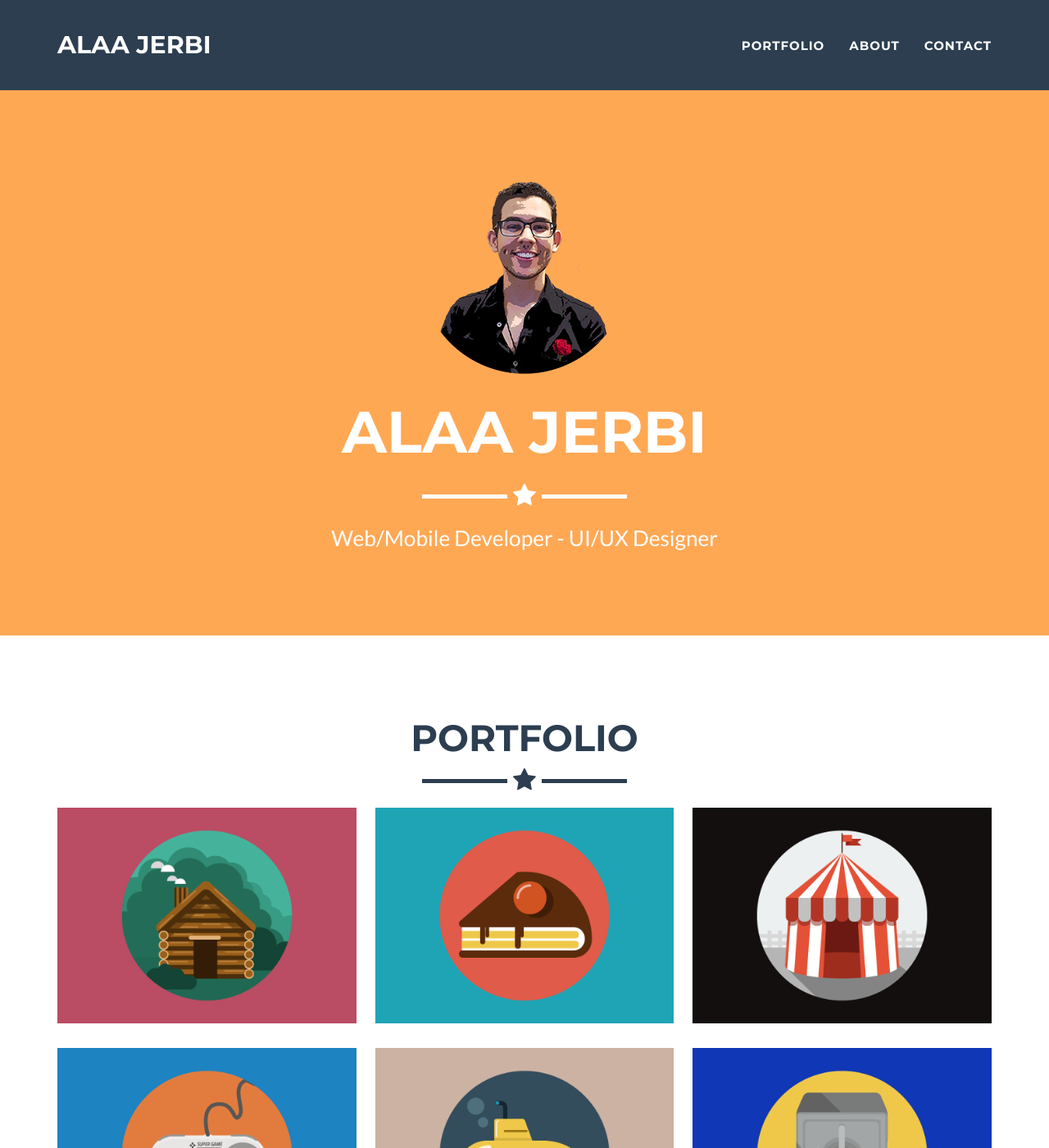
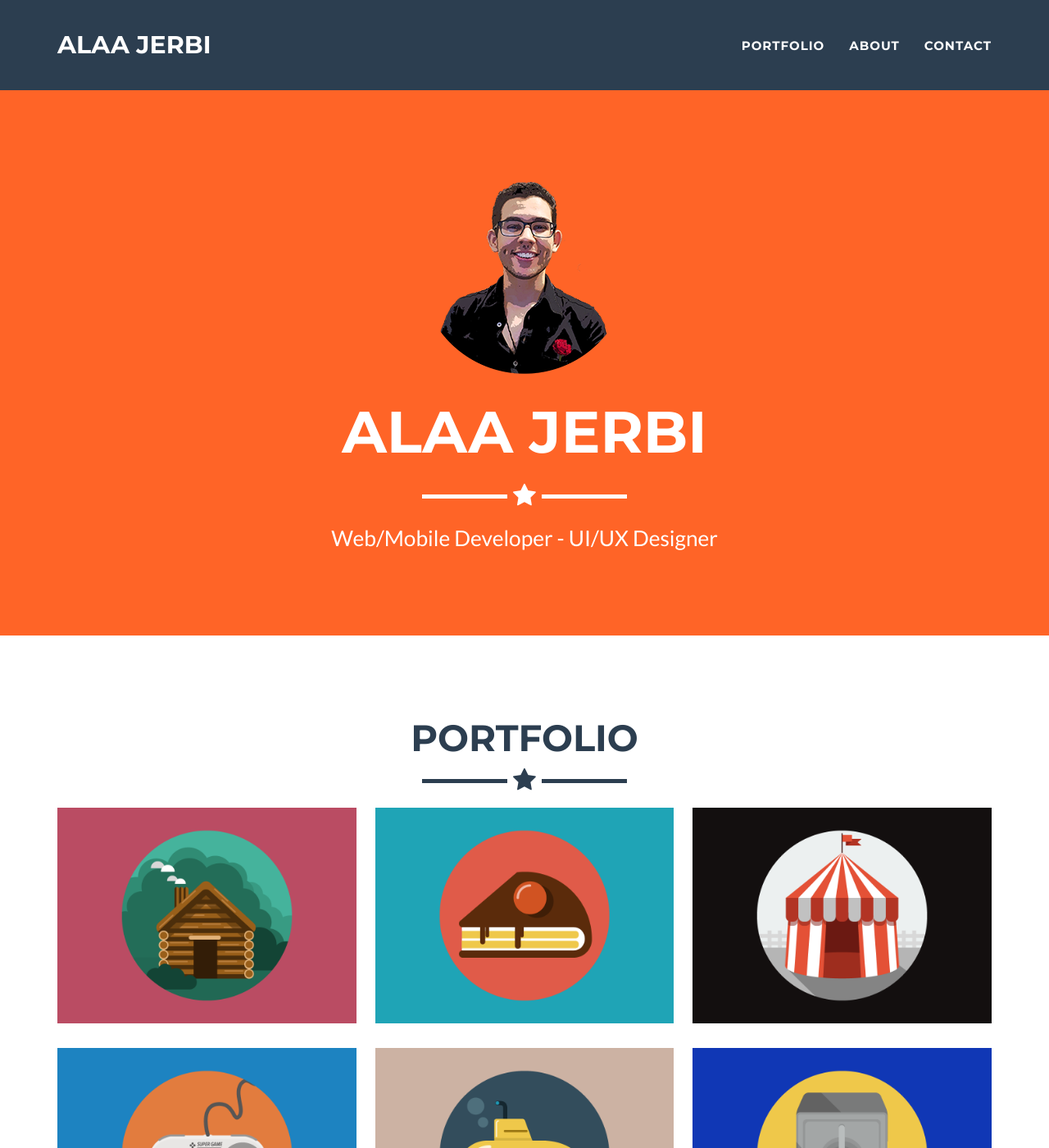
Before and after one commit to alaajerbi/alaajerbi.github.io, a Jekyll site: the page built from _posts/2014-07-18-project-1.markdown, in a window 1280 px wide and 1400 px high. Shown: the whole window at 82% size. Built offline with Jekyll 4.4.1, drawn with Linux system fonts in a browser that asks for light colours.

Commit message:
Update _config.yml

```diff
--- a/_config.yml
+++ b/_config.yml
@@ -1,7 +1,7 @@
 # Site settings
 title: Alaa Jerbi
 email: iamalaajerbi@gmail.com
-url: http://alaajerbi.com
+url: https://alaajerbi.com
 description: "Write an awesome description for your new site here. You can edit this line in _config.yml. It will appear in your document head meta (for Google search results) and in your feed.xml site description."
 keywords: "your keywords, separated by commas"
 skills: "Web/Mobile Developer - UI/UX Designer"
@@ -25,8 +25,8 @@ disqus_shortname: myshortname
 
 # Color settings (hex-codes without the leading hash-tag)
 color:
-  primary: ffa854 #80B3FF
-  primary-rgb: "255,168,84" #"128,179,255"
+  primary: ff6427 #80B3FF
+  primary-rgb: "255,255,39" #"128,179,255"
   secondary: 2c3e50 #FD6E8A
   secondary-dark: 233140 #A2122F
 
```
